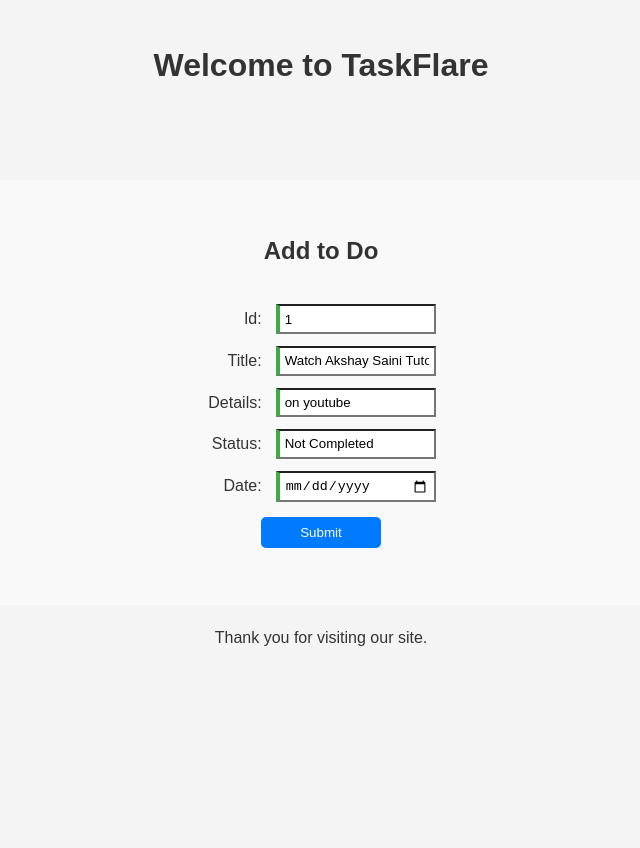
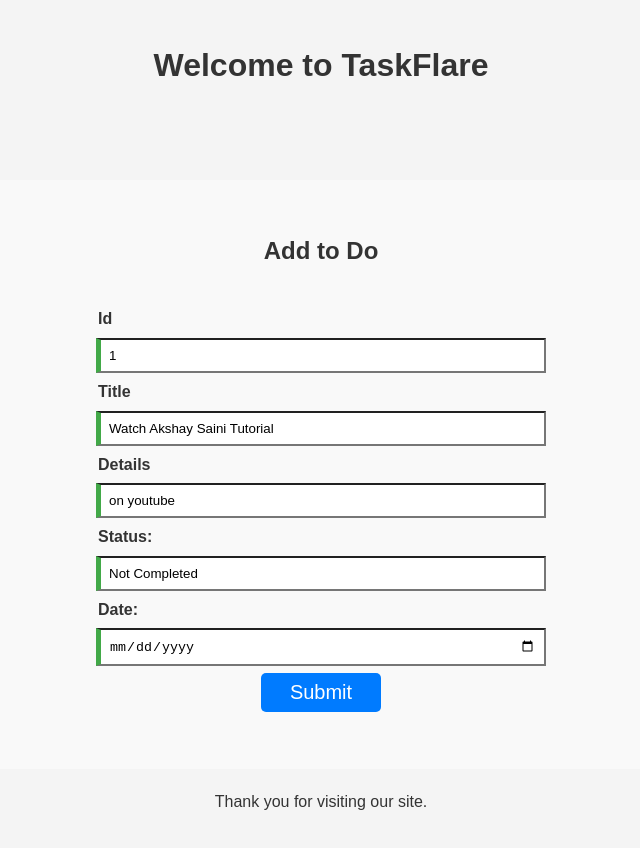
Before and after one commit to imkanhaiya/task-flare, an Angular app: page /add-todo in a window 1280 px wide. Shown: the top 848 px of the page, without its empty margins (319-959 px from the left). Before the commit the page ends 800 px from the top, so only its background shows below. Built offline with nearby package versions, Linux system fonts and the light colour scheme.

Commit message:
Change layout design for add todo component

```diff
--- a/src/app/add-todo/add-todo.component.css
+++ b/src/app/add-todo/add-todo.component.css
@@ -6,40 +6,46 @@
     padding: 8px;
 }
 
-form {
-    display: grid;
-    grid-template-columns: max-content 1fr;
-    gap: 0.5rem;
+.form-item {
+    display: flex;
+    flex-direction: column;
+}
+
+.form-submit {
+    display: flex;
+    justify-content: center;
 }
 
 label {
     margin: 2px;
     padding: 2px;
-    text-align: right;
+    font-weight: bold;
+    /* text-align: right; */
 }
 
 input {
     margin: 2px;
-    padding: 5px;
-    width: 160px;
-}
-
-button {
-    grid-column: span 2;
-    width: 120px;
-    justify-self: center;
+    padding: 8px;
+    width: 450px;
 }
 
 .ng-valid:not(form) {
-    border-left: 4px solid #42A948;
+    border-left: 5px solid #42A948;
 }
 
 .ng-invalid:not(form) {
-    border-left: 4px solid #a94442;
+    border-left: 5px solid #a94442;
 }
 
 .danger {
+    margin: 2px;
     background-color: #e29d9c;
     color: #a94442;
     padding: 5px 0 5px 10px;
 }
+
+
+.btn {
+    width: 120px;
+    font-size: 20px;
+}
--- a/src/app/add-todo/add-todo.component.html
+++ b/src/app/add-todo/add-todo.component.html
@@ -9,37 +9,49 @@
         <!-- {{model | json}} -->
 
         <form #todoForm="ngForm" action="">
-            <label for="todoId">Id: </label>
+            <div class="form-item">
+                <label for="todoId">Id</label>
                 <input type="text" name="todoId" id="todoId" #todoId="ngModel" required [(ngModel)]="model.id">
                 <div class="danger" [hidden]="todoId.valid || todoId.pristine">
                 Id is required
                 </div>
+            </div>
 
-            <label for="title">Title: </label>
+            <div class="form-item">
+                <label for="title">Title</label>
                 <input type="text" name="title" id="title" #title="ngModel" required [(ngModel)]="model.title">
                 <div class="danger" [hidden]="title.valid || title.pristine">
                     Title is required
                 </div>
+            </div>
 
-            <label for="details">Details: </label>
+            <div class="form-item">
+                <label for="details">Details</label>
                 <input type="text" name="details" id="details" #details="ngModel" required [(ngModel)]="model.details">
                 <div class="danger" [hidden]="details.valid || details.pristine">
                     Details are required
                 </div>
+            </div>
 
+            <div class="form-item">
                 <label for="status">Status: </label>
                 <input type="text" name="status" id="status" #status="ngModel" required [(ngModel)]="model.status">
                 <div class="danger" [hidden]="status.valid || status.pristine">
                     Status is required
                 </div>
+            </div>
 
+            <div class="form-item">
                 <label for="date">Date: </label>
                 <input type="Date" name="date" id="Date" #date="ngModel" required [(ngModel)]="model.due_date">
                 <div class="danger" [hidden]="date.valid || date.pristine">
                     Date is required
                 </div>
+            </div>
 
+            <div class="form-submit">
                 <button type="submit" class="btn button-primary">Submit</button>
+            </div>
 
         </form>
     </section>
```
Lines whose indentation alone changed are shown as unchanged.
